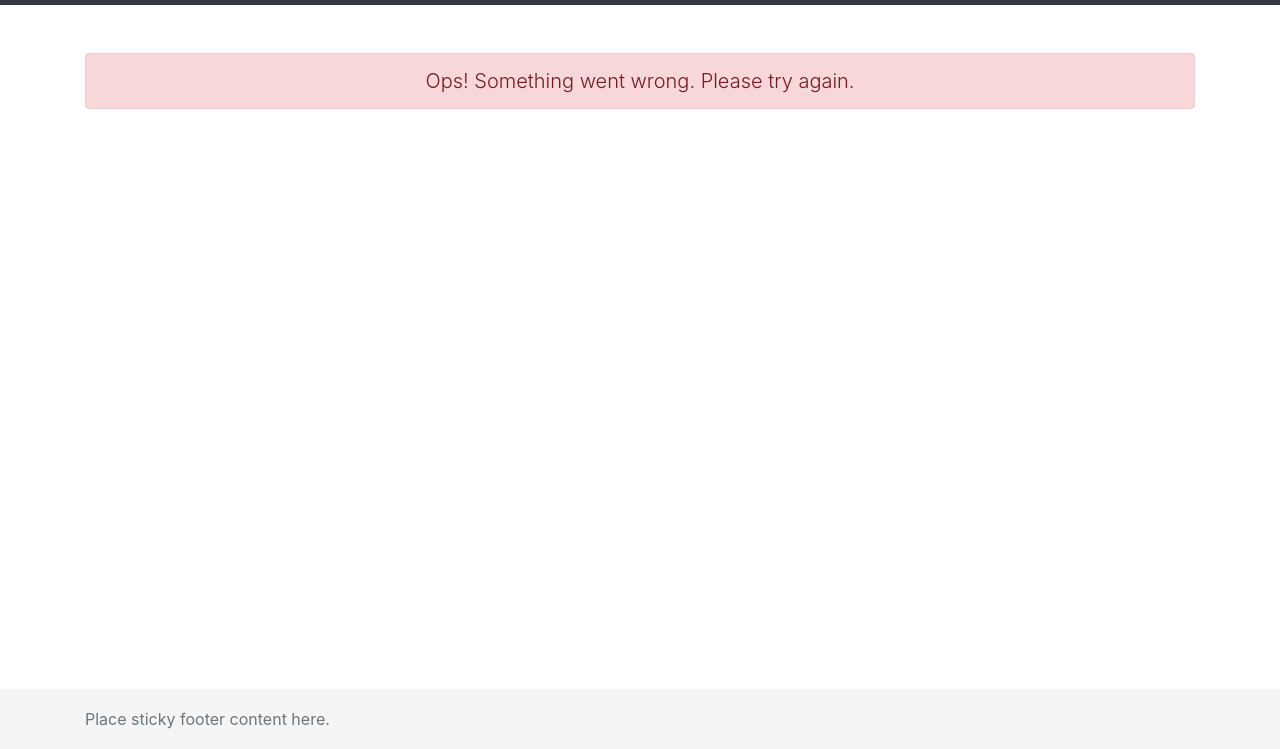
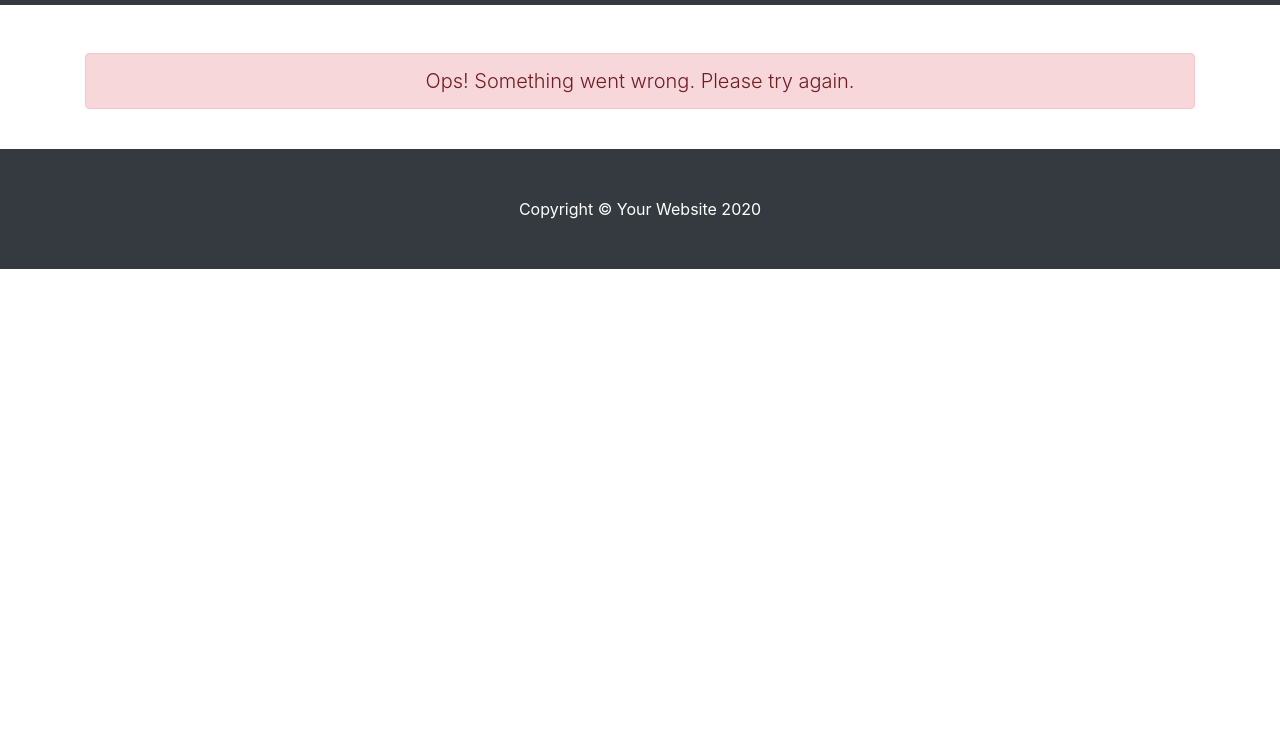
Before and after one commit to mventuri/OnePagePersonalWebiste, a website: page index.html in a window 1280 px wide. Shown: the part 51-800 px from the top of the page. Drawn offline with nearby package versions, Linux system fonts and the light colour scheme; no server answers.

Commit message:
footer static bottom 6

```diff
--- a/index.html
+++ b/index.html
@@ -106,10 +106,11 @@
         </p>
       </div>
     </footer> -->
-    <footer class="footer">
+    <footer class="py-5 bg-dark">
       <div class="container">
-        <span class="text-muted">Place sticky footer content here.</span>
+        <p class="m-0 text-center text-white">Copyright &copy; Your Website 2020</p>
       </div>
+      <!-- /.container -->
     </footer>
     <!-- Bootstrap core JavaScript -->
     <script src="vendor/jquery/jquery.min.js"></script>
```
